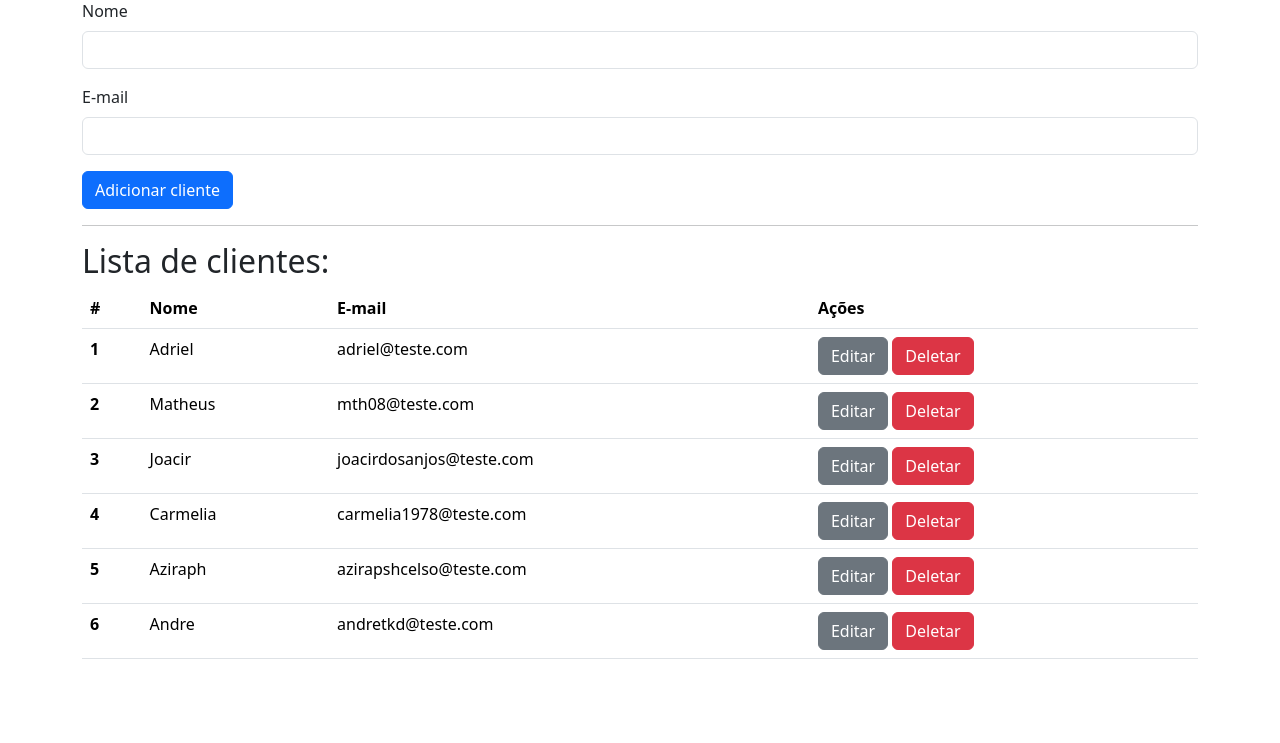
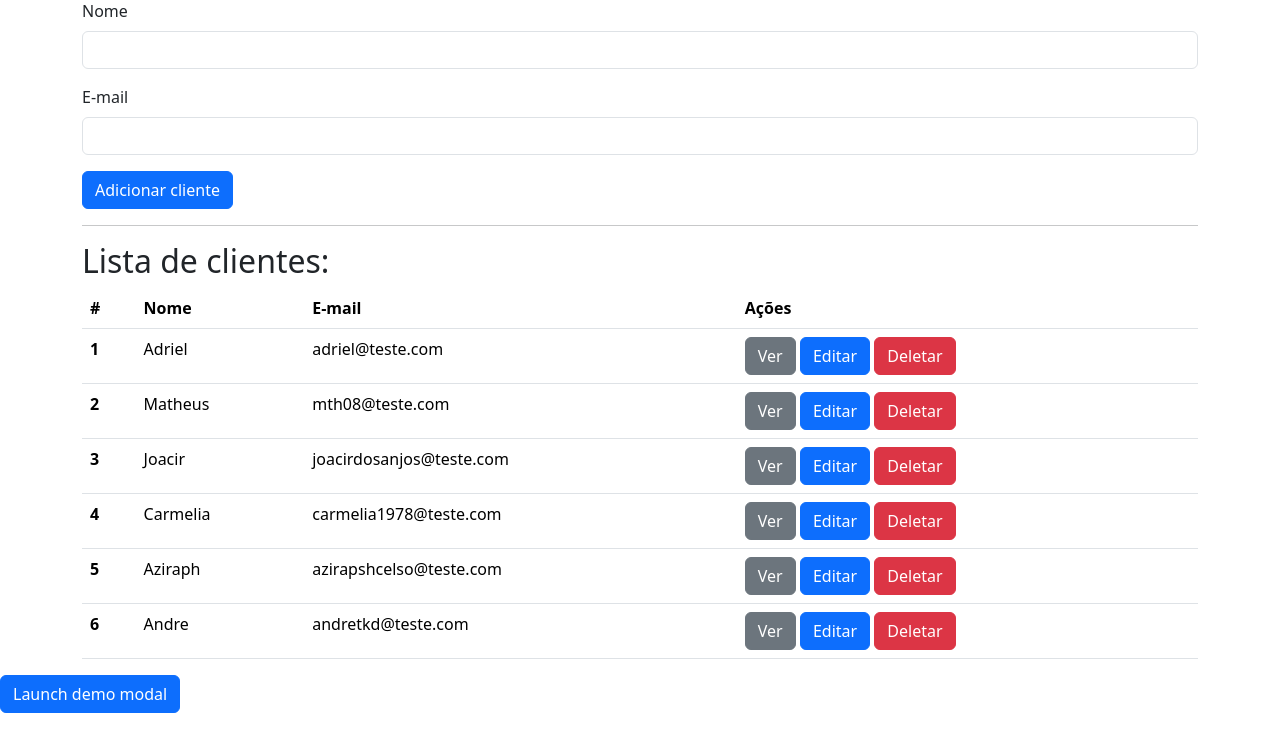
Before and after one commit to AdrielRosa2001/estudo_py_dev_web_flask, a Flask app: page / in a window 1280 px wide. Shown: the part 57-800 px from the top of the page. Run offline with Flask 3, Linux system fonts and the light colour scheme.

Commit message:
<UPDATE>: Finalização do projeto com a inserção do edit, ver e criação de um modal para visualização

```diff
--- a/routes/clientes.py
+++ b/routes/clientes.py
@@ -29,7 +29,8 @@ def form_cliente():
 @cliente_route.route('/<int:cliente_id>')
 def detalhe_cliente(cliente_id):
     """ Renderiza o cliente através do id informado em url """
-    return render_template('detalhe_cliente.html')
+    cliente = list(filter(lambda c: c['id'] == cliente_id, CLIENTES))[0]
+    return render_template('detalhe_cliente.html', cliente=cliente)
 
 @cliente_route.route('/<int:cliente_id>/edit')
 def form_edit_cliente(cliente_id):
@@ -43,7 +44,15 @@ def form_edit_cliente(cliente_id):
 @cliente_route.route('/<int:cliente_id>/update', methods=['PUT'])
 def atualizar_cliente(cliente_id):
     """ Atualiza cliente no banco """
-    pass
+    cliente_editado = None
+    data = request.json
+    for c in CLIENTES:
+        if c['id'] == cliente_id:
+            c['nome'] = data['nome']
+            c['email'] = data['email']
+
+            cliente_editado = c
+    return render_template('item_cliente.html', cliente=cliente_editado)
 
 @cliente_route.route('/<int:cliente_id>/delete', methods=['DELETE'])
 def delete_cliente(cliente_id):
--- a/templates/detalhe_cliente.html
+++ b/templates/detalhe_cliente.html
@@ -0,0 +1,5 @@
+<ul>
+    <li>{{cliente.id}}</li>
+    <li>{{cliente.nome}}</li>
+    <li>{{cliente.email}}</li>
+</ul>
--- a/templates/form_cliente.html
+++ b/templates/form_cliente.html
@@ -1,12 +1,15 @@
 <form class="c-form"
         {% if cliente %}
             action="{{ url_for('cliente.atualizar_cliente', cliente_id=cliente.id) }}"
+            method="PUT"
+            c-swap="#cliente-{{cliente.id}}"
         {% else %}
             action="{{ url_for('cliente.inserir_cliente') }}"
+            method="POST"
+            c-append="#lista-clientes"
         {% endif %}
 
-        method="{% if cliente %} PUT {% else %} POST {% endif %}"
-        c-append="#lista-clientes">
+        >
 
   <div class="mb-3">
     <label class="form-label">Nome</label>
--- a/templates/index.html
+++ b/templates/index.html
@@ -29,6 +29,50 @@
       <h2>Lista de clientes:</h2>
       <div c-container="{{ url_for('cliente.lista_clientes') }}"></div>
     </div>
+    <!-- Button trigger modal -->
+    <button
+      type="button"
+      class="btn btn-primary"
+      data-bs-toggle="modal"
+      data-bs-target="#exampleModal"
+    >
+      Launch demo modal
+    </button>
+
+    <!-- Modal -->
+    <div
+      class="modal fade"
+      id="exampleModal"
+      tabindex="-1"
+      aria-labelledby="exampleModalLabel"
+      aria-hidden="true"
+    >
+      <div class="modal-dialog">
+        <div class="modal-content">
+          <div class="modal-header">
+            <h1 class="modal-title fs-5" id="exampleModalLabel">Modal title</h1>
+            <button
+              type="button"
+              class="btn-close"
+              data-bs-dismiss="modal"
+              aria-label="Close"
+            ></button>
+          </div>
+          <div class="modal-body" id="exibir-cliente"></div>
+          <div class="modal-footer">
+            <button
+              type="button"
+              class="btn btn-secondary"
+              data-bs-dismiss="modal"
+            >
+              Close
+            </button>
+            <button type="button" class="btn btn-primary">Save changes</button>
+          </div>
+        </div>
+      </div>
+    </div>
+
     <script
       src="https://cdn.jsdelivr.net/npm/bootstrap@5.3.3/dist/js/bootstrap.bundle.min.js"
       integrity="sha384-YvpcrYf0tY3lHB60NNkmXc5s9fDVZLESaAA55NDzOxhy9GkcIdslK1eN7N6jIeHz"
--- a/templates/item_cliente.html
+++ b/templates/item_cliente.html
@@ -1,10 +1,19 @@
-<tr>
+<tr id="cliente-{{cliente.id}}">
   <th scope="row">{{ cliente.id }}</th>
   <td>{{ cliente.nome }}</td>
   <td>{{ cliente.email }}</td>
   <td>
     <button
       class="btn btn-secondary"
+      c-get="{{ url_for('cliente.detalhe_cliente', cliente_id=cliente.id)}}"
+      c-target="#exibir-cliente"
+      data-bs-toggle="modal"
+      data-bs-target="#exampleModal"
+    >
+      Ver
+    </button>
+    <button
+      class="btn btn-primary"
       c-get="{{ url_for('cliente.form_edit_cliente', cliente_id=cliente.id)}}"
       c-target="#form-cliente"
     >
```
